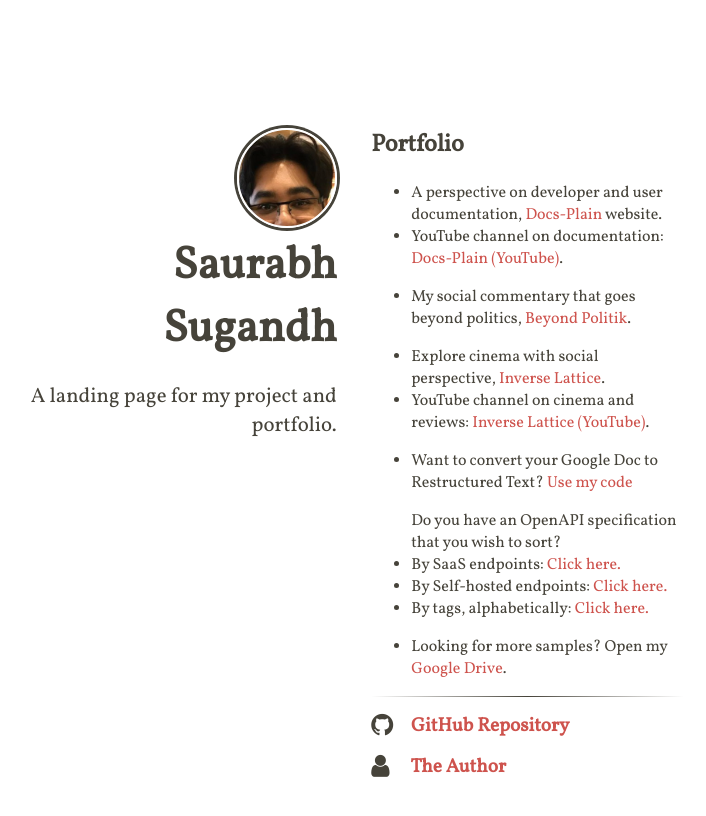
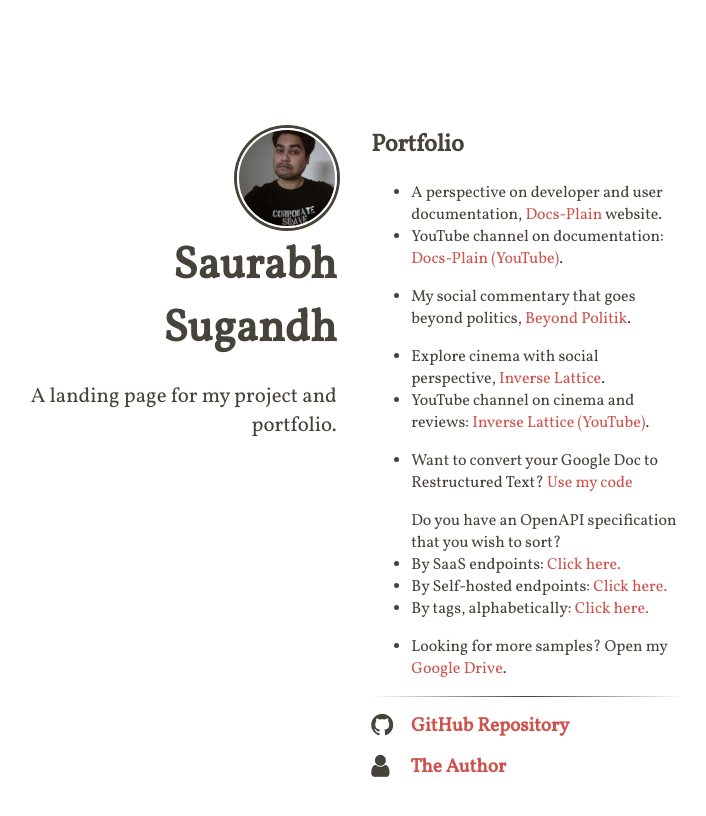
Before and after one commit to mrsauravs/home, a Jekyll site: the page built from index.html, in a window 1280 px wide. Shown: the top 816 px of the page, without its empty margins (296-1002 px from the left). Built offline with Jekyll 4.4.1, drawn with Linux system fonts in a browser that asks for light colours; nearby versions of some CDN libraries.

Commit message:
Update _config.yml

```diff
--- a/_config.yml
+++ b/_config.yml
@@ -5,7 +5,7 @@ baseurl: ''
 # compass configuration
 compass:
   # an avatar or logo (optional)
-  logo: "/images/profile.png"
+  logo: "/images/profile.jpg"
   # author will appear under the avatar (optional)
   author: "Saurabh Sugandh"
   # tagline will appear under the title (optional)
```
